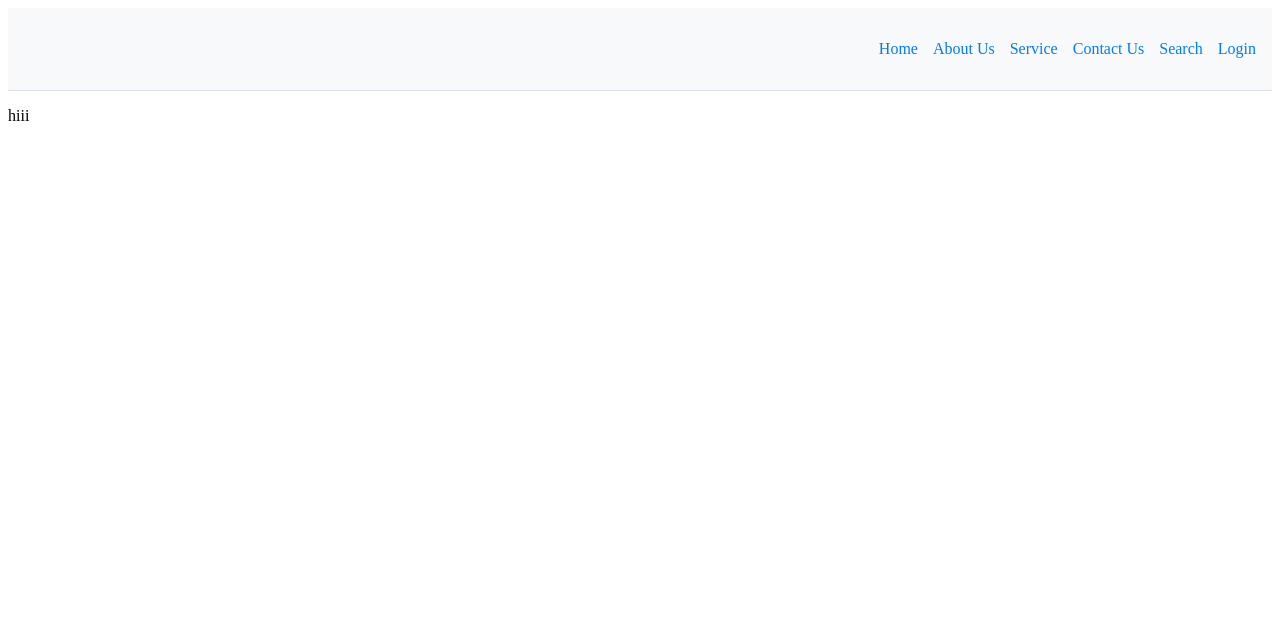
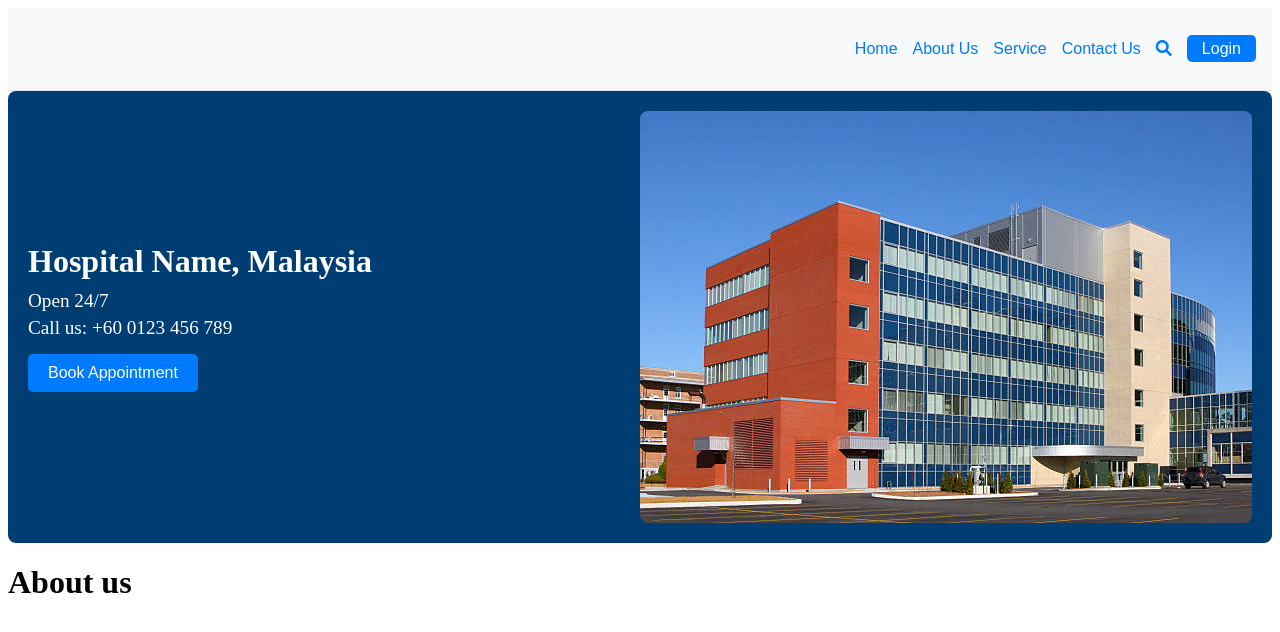
Before and after one commit to Rahulyda200/EHR-Frontend, an Angular app: page /home in a window 1280 px wide. Shown: the top 632 px of the page. Built offline with nearby package versions, Linux system fonts and the light colour scheme.

Commit message:
second commit

```diff
--- a/src/app/home/home.component.css
+++ b/src/app/home/home.component.css
@@ -1,6 +1,72 @@
-h1 {
-    text-align: center;
-    color: #333;
-    font-size: 24px;
-    margin-top: 20px;
-  }
+.hospital-info {
+    display: flex;
+    flex-direction: row; /* Arrange items horizontally */
+    justify-content: space-between;
+    align-items: center;
+    background-color: #003d73;
+    padding: 20px;
+    /* max-width: 800px; */
+    border-radius: 8px;
+    color: #ffffff;
+}
+
+.contact-details {
+    max-width: 60%; /* Limits width to keep space for the image */
+}
+
+.contact-details h1 {
+    font-size: 2em;
+    margin: 0 0 10px;
+    color: #ffffff;
+}
+
+.contact-details .status, .contact-details .contact {
+    font-size: 1.2em;
+    margin: 5px 0;
+}
+
+.appointment-button {
+    margin-top: 10px;
+    padding: 10px 20px;
+    font-size: 1em;
+    color: #fff;
+    background-color: #007bff;
+    border: none;
+    border-radius: 5px;
+    cursor: pointer;
+    transition: background-color 0.3s ease;
+}
+
+.appointment-button:hover {
+    background-color: #0056b3;
+}
+
+/* Image styling */
+.hospital-image {
+    /* max-width: 35%; */
+    height: auto;
+    border-radius: 8px;
+    object-fit: cover;
+}
+
+/* Responsive adjustments */
+@media (max-width: 768px) {
+    .hospital-info {
+        flex-direction: column; /* Stack vertically on smaller screens */
+        text-align: center;
+    }
+
+    .contact-details {
+        max-width: 100%;
+    }
+
+    .hospital-image {
+        max-width: 100%;
+        margin-top: 15px;
+    }
+
+    .appointment-button {
+        width: 100%;
+        text-align: center;
+    }
+}
--- a/src/app/home/home.component.html
+++ b/src/app/home/home.component.html
@@ -1 +1,12 @@
-<p>hiii</p>
+<div class="hospital-info">
+    <div class="contact-details">
+        <h1>Hospital Name, Malaysia</h1>
+        <p class="status">Open 24/7</p>
+        <p class="contact">Call us: +60 0123 456 789</p>
+        <button class="appointment-button">Book Appointment</button>
+    </div>
+    <img src="assets/hospital.jpg" class="hospital-image" alt="Hospital">
+</div>
+<div>
+    <h1>About us</h1>
+</div>
--- a/src/app/navbar/navbar.component.css
+++ b/src/app/navbar/navbar.component.css
@@ -1,4 +1,4 @@
-/* Navbar Styles */
+
 .navbar {
     padding: 1rem;
     background-color: #f8f9fa;
@@ -7,10 +7,12 @@
 
 .navbar-nav {
     display: flex;
-    flex-direction: row; /* Keeps items in a single row */
-    align-items: center; /* Center items vertically */
+    flex-direction: row;
+    align-items: center;
     list-style-type: none;
     justify-content: flex-end;
+    font-family: sans-serif;
+    font-weight: bold;
 }
 
 .navbar-nav .nav-item {
@@ -24,6 +26,19 @@
     text-decoration: none;
 }
 
+.navbar-nav .nav-link.login-link {
+    background-color: #007bff;
+    color: white;
+    padding: 5px 15px;
+    border-radius: 5px;
+}
+
+.navbar-nav .nav-link.login-link:hover {
+    background-color: #0056b3;
+    color: white;
+    text-decoration: none;
+}
+
 .navbar-nav .nav-link:hover {
     color: #0056b3;
     text-decoration: none;
@@ -34,7 +49,6 @@
     font-weight: bold;
 }
 
-/* Responsive Styles */
 @media (max-width: 768px) {
     .navbar {
         padding: 0.5rem;
--- a/src/app/navbar/navbar.component.html
+++ b/src/app/navbar/navbar.component.html
@@ -14,11 +14,13 @@
           <a class="nav-link" routerLink="/contact">Contact Us</a>
         </li>
         <li class="nav-item">
-          <a class="nav-link" routerLink="/search">Search</a>
+          <a class="nav-link" routerLink="/search">
+            <i class="fa fa-search"></i>
+          </a>
         </li>
         <li class="nav-item">
-          <a class="nav-link" routerLink="/login">Login</a>
+          <a class="nav-link login-link" routerLink="/login">Login</a>
         </li>
       </ul>
     </div>
-  </nav>
+</nav>
--- a/src/index.html
+++ b/src/index.html
@@ -6,6 +6,8 @@
   <base href="/">
   <meta name="viewport" content="width=device-width, initial-scale=1">
   <link rel="icon" type="image/x-icon" href="favicon.ico">
+  <link rel="stylesheet" href="https://cdnjs.cloudflare.com/ajax/libs/font-awesome/6.0.0-beta3/css/all.min.css">
+
 </head>
 <body>
   <app-root></app-root>
```
Also changed, not shown: src/assets/hospital.jpg (added).
